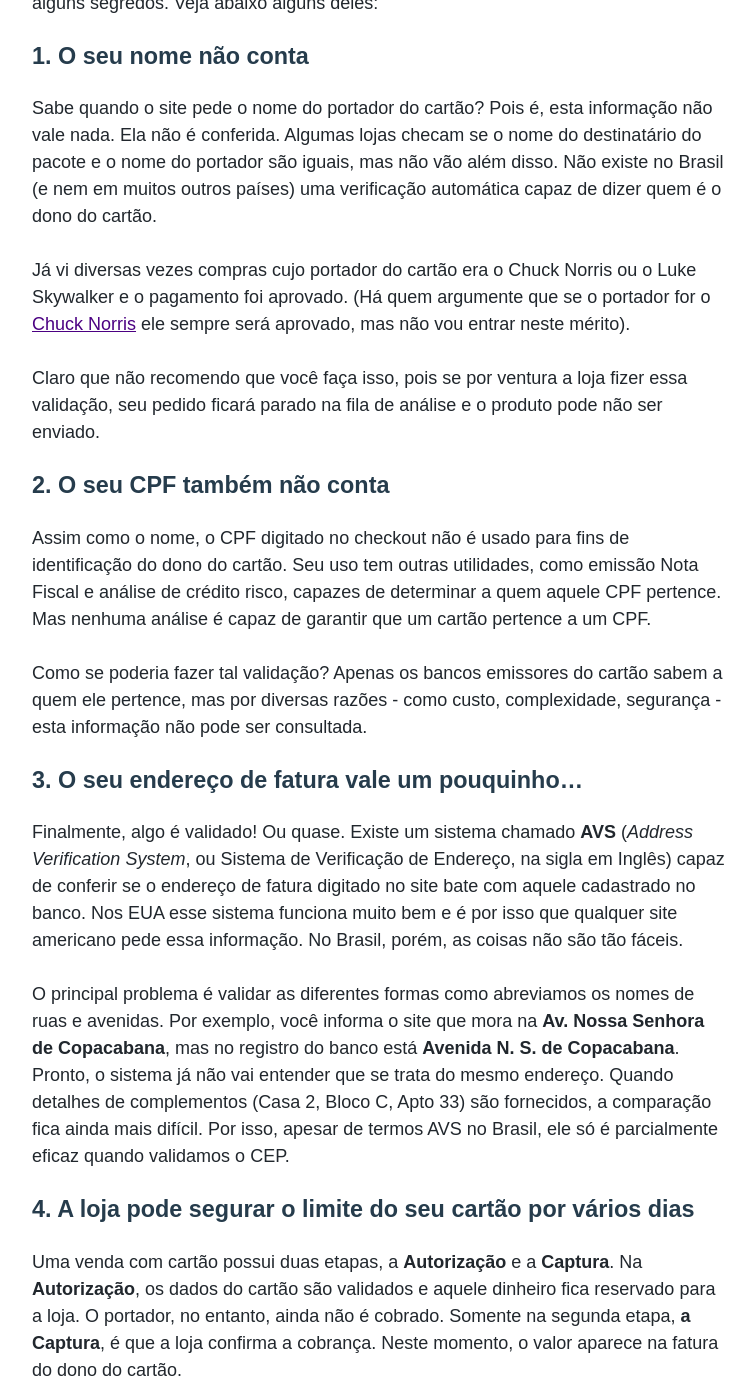
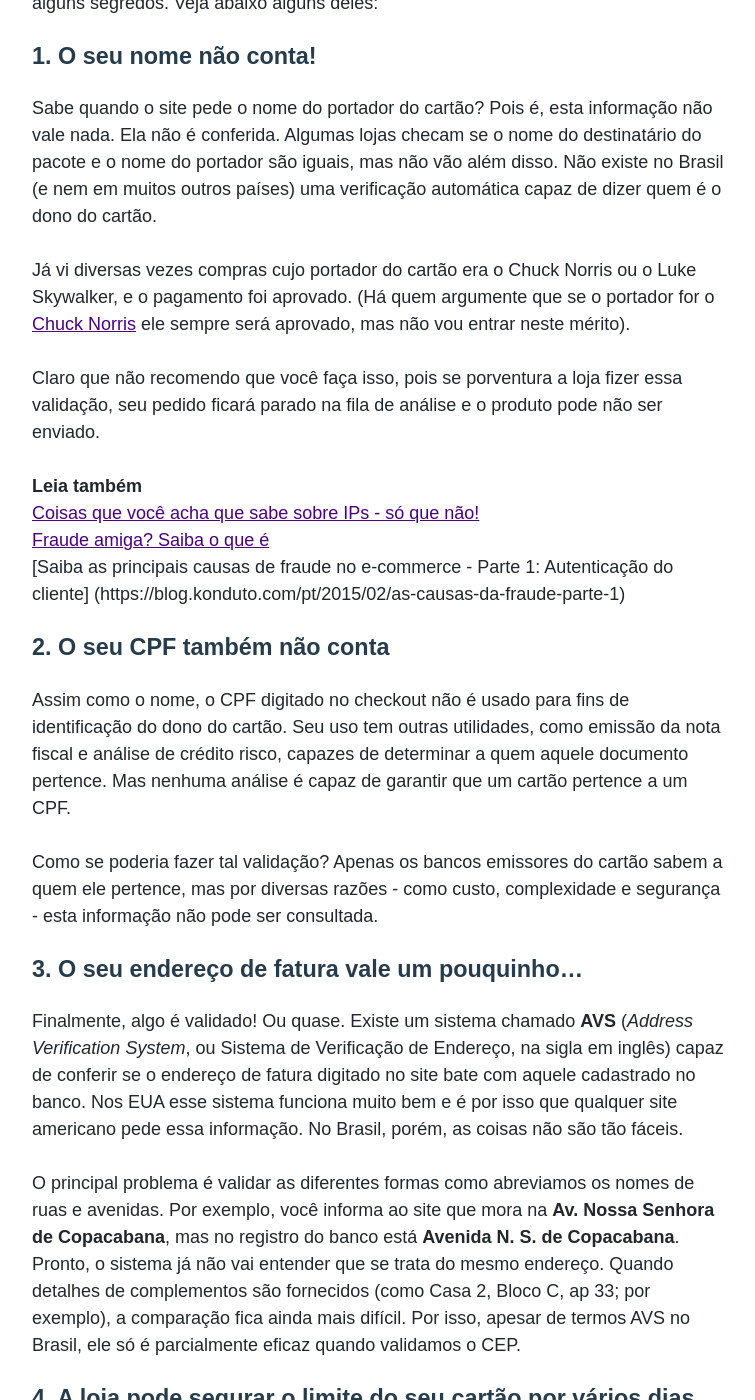
Before and after one commit to konduto/blog, a Jekyll site: the page built from _posts/pt/2014-09-17-5-coisas-que-voce-nao-sabia-sobre-cartao-de-credito.md, in a window 1280 px wide and 1400 px high, scrolled down 733 px. Shown: the whole window, without its empty margins (261-1016 px from the left). Built offline with Jekyll 4.4.1, drawn with Linux system fonts in a browser that asks for light colours; nearby versions of some CDN libraries; comment, search, counter and statistics services are not loaded; some of the changed text lies outside the part shown.

Commit message:
151015 posts 1 e 2

```diff
--- a/_posts/pt/2014-09-17-5-coisas-que-voce-nao-sabia-sobre-cartao-de-credito.md
+++ b/_posts/pt/2014-09-17-5-coisas-que-voce-nao-sabia-sobre-cartao-de-credito.md
@@ -2,43 +2,48 @@
 layout: post
 date: '2014-09-17T14:32:00-03:00'
 title: 5 coisas que você não sabia sobre cartão de crédito
-excerpt: "O cartão de crédito é hoje o meio de pagamento mais usado na internet, chegando a mais de 70% das compras. Veja aqui alguns segredos que talvez você não saiba sobre o cartão."
+excerpt: "Na hora de fazer uma compra na internet, nem o nome e nem o CPF do cliente valem muito na autenticação. Confira outros segredos"
 author: tom
 ---
 ![5 coisas que você não sabia sobre cartão de crédito](/images/credit_card_facts.jpg)
-O cartão de crédito é hoje o meio de pagamento mais usado na internet, chegando a mais de 70% das compras. Uma das maiores vantagens dos cartões é a facilidade: além de você receber uma aprovação imediata, sem esperar a compensação de bancos ou contar dias úteis, ainda é possível parcelar as compras.
+O cartão de crédito é hoje o meio de pagamento mais usado na internet, chegando a mais de 70% das compras. Uma das maiores vantagens do meio de pagamento é a facilidade: além de você receber uma aprovação imediata, sem esperar a compensação de bancos ou contar dias úteis, ainda é possível parcelar as compras.
 
 Apesar de muito conhecido e utilizado, esse meio de pagamento ainda esconde alguns segredos. Veja abaixo alguns deles:
 
-### 1. O seu nome não conta
+### 1. O seu nome não conta!
 
 Sabe quando o site pede o nome do portador do cartão? Pois é, esta informação não vale nada. Ela não é conferida. Algumas lojas checam se o nome do destinatário do pacote e o nome do portador são iguais, mas não vão além disso. Não existe no Brasil (e nem em muitos outros países) uma verificação automática capaz de dizer quem é o dono do cartão.
 
-Já vi diversas vezes compras cujo portador do cartão era o Chuck Norris ou o Luke Skywalker e o pagamento foi aprovado. (Há quem argumente que se o portador for o [Chuck Norris](http://desciclopedia.org/wiki/Fatos:Chuck_Norris) ele sempre será aprovado, mas não vou entrar neste mérito).
+Já vi diversas vezes compras cujo portador do cartão era o Chuck Norris ou o Luke Skywalker, e o pagamento foi aprovado. (Há quem argumente que se o portador for o [Chuck Norris](http://desciclopedia.org/wiki/Fatos:Chuck_Norris) ele sempre será aprovado, mas não vou entrar neste mérito).
 
-Claro que não recomendo que você faça isso, pois se por ventura a loja fizer essa validação, seu pedido ficará parado na fila de análise e o produto pode não ser enviado.
+Claro que não recomendo que você faça isso, pois se porventura a loja fizer essa validação, seu pedido ficará parado na fila de análise e o produto pode não ser enviado.
+
+**Leia também**
+[Coisas que você acha que sabe sobre IPs - só que não!](https://blog.konduto.com/pt/2015/04/coisas-que-voce-acha-que-sabe-sobre-ips-sqn)
+[Fraude amiga? Saiba o que é](https://blog.konduto.com/pt/2015/05/fraude-amiga)
+[Saiba as principais causas de fraude no e-commerce - Parte 1: Autenticação do cliente]  (https://blog.konduto.com/pt/2015/02/as-causas-da-fraude-parte-1)
 
 ### 2. O seu CPF também não conta
 
-Assim como o nome, o CPF digitado no checkout não é usado para fins de identificação do dono do cartão. Seu uso tem outras utilidades, como emissão Nota Fiscal e análise de crédito risco, capazes de determinar a quem aquele CPF pertence. Mas nenhuma análise é capaz de garantir que um cartão pertence a um CPF.
+Assim como o nome, o CPF digitado no checkout não é usado para fins de identificação do dono do cartão. Seu uso tem outras utilidades, como emissão da nota fiscal e análise de crédito risco, capazes de determinar a quem aquele documento pertence. Mas nenhuma análise é capaz de garantir que um cartão pertence a um CPF.
 
-Como se poderia fazer tal validação? Apenas os bancos emissores do cartão sabem a quem ele pertence, mas por diversas razões - como custo, complexidade, segurança - esta informação não pode ser consultada.
+Como se poderia fazer tal validação? Apenas os bancos emissores do cartão sabem a quem ele pertence, mas por diversas razões - como custo, complexidade e segurança - esta informação não pode ser consultada.
 
 ### 3. O seu endereço de fatura vale um pouquinho...
 
-Finalmente, algo é validado! Ou quase. Existe um sistema chamado **AVS** (*Address Verification System*, ou Sistema de Verificação de Endereço, na sigla em Inglês) capaz de conferir se o endereço de fatura digitado no site bate com aquele cadastrado no banco. Nos EUA esse sistema funciona muito bem e é por isso que qualquer site americano pede essa informação. No Brasil, porém, as coisas não são tão fáceis.
+Finalmente, algo é validado! Ou quase. Existe um sistema chamado **AVS** (*Address Verification System*, ou Sistema de Verificação de Endereço, na sigla em inglês) capaz de conferir se o endereço de fatura digitado no site bate com aquele cadastrado no banco. Nos EUA esse sistema funciona muito bem e é por isso que qualquer site americano pede essa informação. No Brasil, porém, as coisas não são tão fáceis.
 
-O principal problema é validar as diferentes formas como abreviamos os nomes de ruas e avenidas. Por exemplo, você informa o site que mora na **Av. Nossa Senhora de Copacabana**, mas no registro do banco está **Avenida N. S. de Copacabana**. Pronto, o sistema já não vai entender que se trata do mesmo endereço. Quando detalhes de complementos (Casa 2, Bloco C, Apto 33) são fornecidos, a comparação fica ainda mais difícil. Por isso, apesar de termos AVS no Brasil, ele só é parcialmente eficaz quando validamos o CEP.
+O principal problema é validar as diferentes formas como abreviamos os nomes de ruas e avenidas. Por exemplo, você informa ao site que mora na **Av. Nossa Senhora de Copacabana**, mas no registro do banco está **Avenida N. S. de Copacabana**. Pronto, o sistema já não vai entender que se trata do mesmo endereço. Quando detalhes de complementos são fornecidos (como Casa 2, Bloco C, ap 33; por exemplo), a comparação fica ainda mais difícil. Por isso, apesar de termos AVS no Brasil, ele só é parcialmente eficaz quando validamos o CEP.
 
 ### 4. A loja pode segurar o limite do seu cartão por vários dias
 
-Uma venda com cartão possui duas etapas, a **Autorização** e a **Captura**. Na **Autorização**, os dados do cartão são validados e aquele dinheiro fica reservado para a loja. O portador, no entanto, ainda não é cobrado. Somente na segunda etapa, **a Captura**, é que a loja confirma a cobrança. Neste momento, o valor aparece na fatura do dono do cartão.
+Uma venda com cartão possui duas etapas, a **autorização** e a **captura**. Na **autorização**, os dados do cartão são validados, e aquele dinheiro fica reservado para a loja. O portador, no entanto, ainda não é cobrado. Somente na segunda etapa, **a captura**, é que a loja confirma a cobrança. Neste momento, o valor aparece na fatura do dono do cartão.
 
-Esse intervalo depende de quanto tempo a loja precisa para confirmar um pedido (um assento no avião, a vaga no hotel, o produto no estoque, etc). Algumas vezes, pode-se levar dias entre estas etapas. Se por acaso a loja não conseguir entregar o produto ou serviço, ela simplesmente não executa a etapa de **Captura** e o limite do cartão é liberado.
+Esse intervalo depende de quanto tempo a loja precisa para confirmar um pedido (um assento no avião, a vaga no hotel, o produto no estoque, etc). Algumas vezes, pode-se levar dias entre estas etapas. Se por acaso a loja não conseguir entregar o produto ou serviço, ela simplesmente não executa a etapa de **captura** e o limite do cartão é liberado.
 
 Aliás, essa atitude é muito importante. Afinal, se algo errado acontecer entre o momento da compra e a entrega do produto, a transação não aparecerá no extrato do cartão, evitando os chatos processos de reembolso.
 
-Uma curiosidade: alguns bancos notificam o dono do cartão, por SMS, sobre valores cobrados. A mensagem é enviada na etapa de **Autorização**, o que causa problemas quando a loja decide não efetuar a **Captura**. O cliente recebe um comunicado da loja dizendo que a venda foi cancelada, mas o SMS do banco diz que ele foi cobrado.
+Uma curiosidade: alguns bancos notificam o dono do cartão, por SMS, sobre valores cobrados. A mensagem é enviada na etapa de **autorização**, o que causa problemas quando a loja decide não efetuar a **captura**. O cliente recebe um comunicado da loja dizendo que a venda foi cancelada, mas o SMS do banco diz que ele foi cobrado.
 
 ### 5. O cartão é o meio mais seguro para comprar pela internet
 
@@ -46,5 +51,6 @@ Sim, seu cartão pode ser roubado, copiado e usado para fraudes. Mas não é sua
 
 Por outro lado, se você pagou um [boleto de uma loja fantasma](http://www1.folha.uol.com.br/mercado/2014/07/1479569-gangue-do-boleto-infectou-192-mil-computadores-detectam-fbi-e-pf.shtml), não há como pedir o dinheiro de volta a não ser através da Justiça, um processo bem mais lento do que uma ligação para o banco.
 
+**Quer ficar ligado nos artigos e novidades da Konduto? [Inscreva-se para o nosso newsletter!](http://eepurl.com/2jpuz)**
 
-Quer ficar ligado nos artigos e novidades da Konduto? [Inscreva-se para o nosso newsletter!](http://eepurl.com/2jpuz)
+Conecte-se com a Konduto também nas redes sociais: [Linkedin](https://www.linkedin.com/company/konduto), [Facebook](https://www.facebook.com/konduto) e [Twitter](https://twitter.com/KondutoBR)
```
Also changed, not shown: _posts/pt/2014-08-25-primeiro.md (+5 -3 lines).
